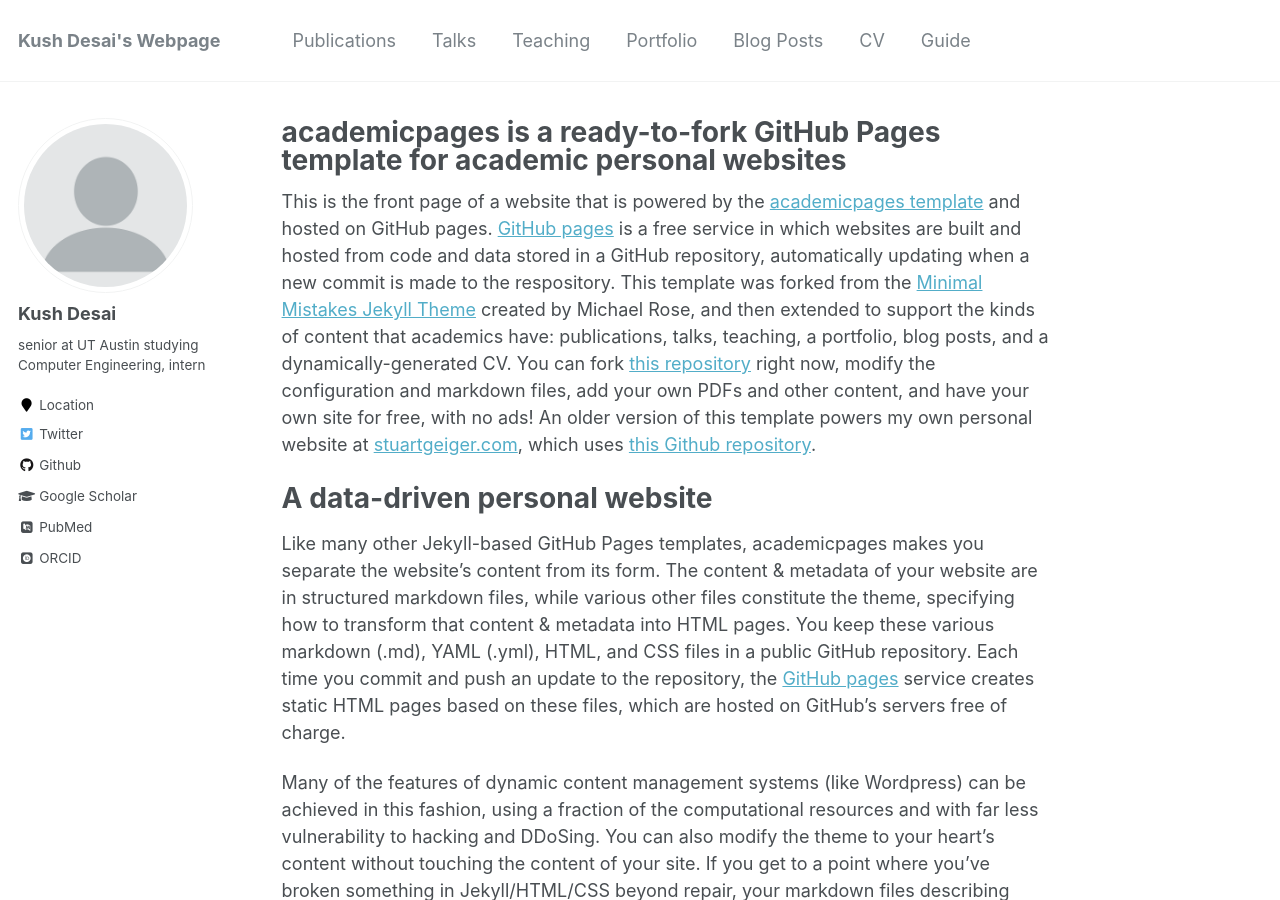
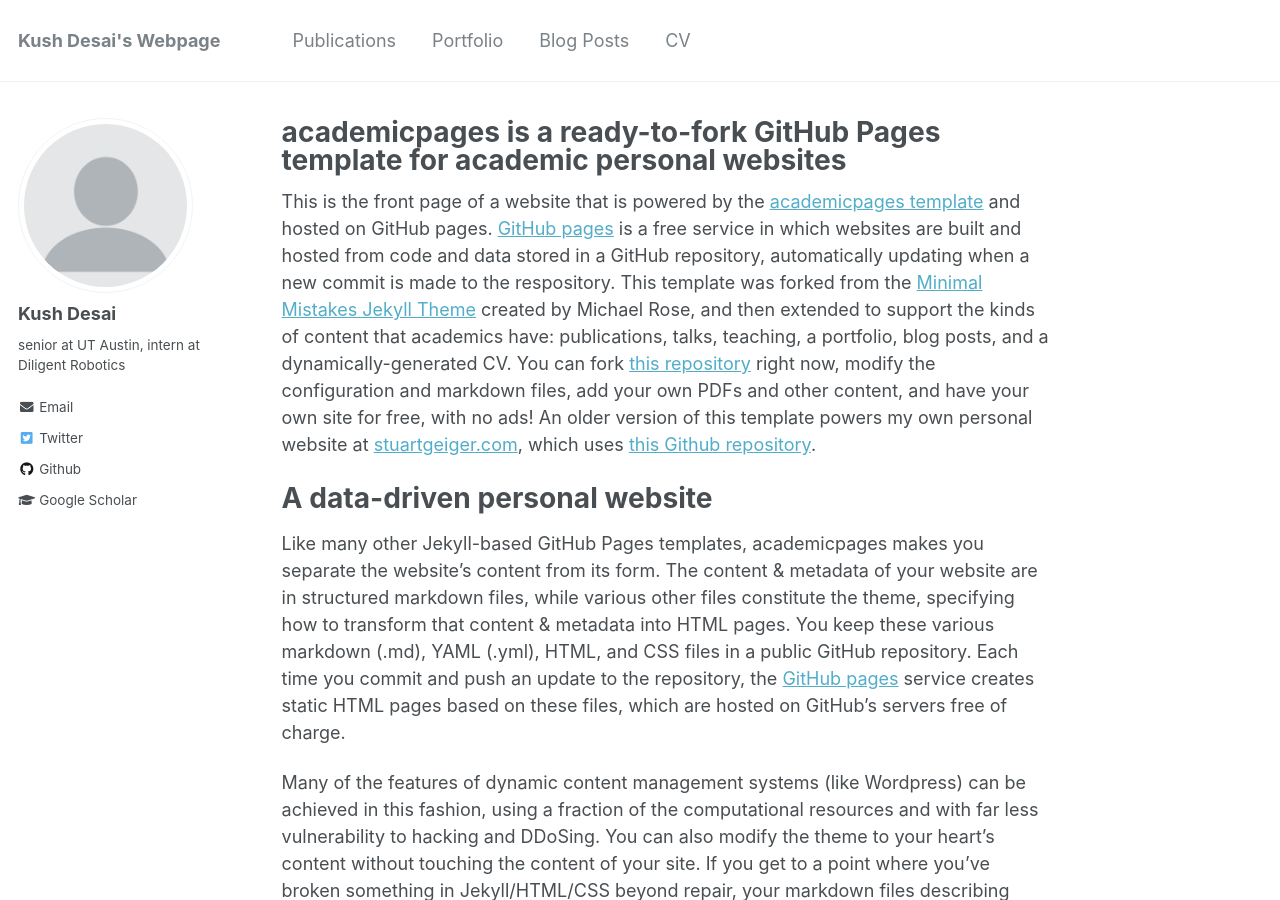
Before and after one commit to kdesai2018/kdesai2018.github.io, a Jekyll site: the page built from _pages/about.md, in a window 1280 px wide and 900 px high. Built offline with Jekyll 4.4.1, drawn with Linux system fonts in a browser that asks for light colours; some web fonts are replaced.

Commit message:
remove pubmed and orcid

```diff
--- a/_config.yml
+++ b/_config.yml
@@ -82,12 +82,12 @@ analytics:
 author:
   name             : "Kush Desai"
   avatar           : "profile.png"
-  bio              : "senior at UT Austin studying Computer Engineering, intern"
-  location         : "Location"
+  bio              : "senior at UT Austin, intern at Diligent Robotics"
+  location         :
   employer         :
-  pubmed           : "https://www.ncbi.nlm.nih.gov/pubmed/?term=john+snow"
-  googlescholar    : "http://yourfullgooglescholarurl.com"
-  email            :
+  pubmed           :
+  googlescholar    : https://scholar.google.com/citations?user=ZIzdbbkAAAAJ&hl=en
+  email            : "kushkdesai@utexas.edu"
   researchgate     :  # example: "https://www.researchgate.net/profile/yourprofile"
   uri              :
   bitbucket        :
@@ -96,20 +96,20 @@ author:
   flickr           :
   facebook         :
   foursquare       :
-  github           : "academicpages"
+  github           : "kdesai2018"
   google_plus      :
   keybase          :
   instagram        :
   impactstory      : #"https://profiles.impactstory.org/u/xxxx-xxxx-xxxx-xxxx"
   lastfm           :
   linkedin         :
-  orcid            : "http://orcid.org/yourorcidurl"
+  orcid            :
   pinterest        :
   soundcloud       :
   stackoverflow    : # http://stackoverflow.com/users/123456/username
   steam            :
   tumblr           :
-  twitter          : "replacethistwitterhandle"
+  twitter          : "kdesai2018"
   vine             :
   weibo            :
   xing             :
```
Also changed, not shown: _data/navigation.yml (+6 -6 lines), Gemfile.lock (added).
